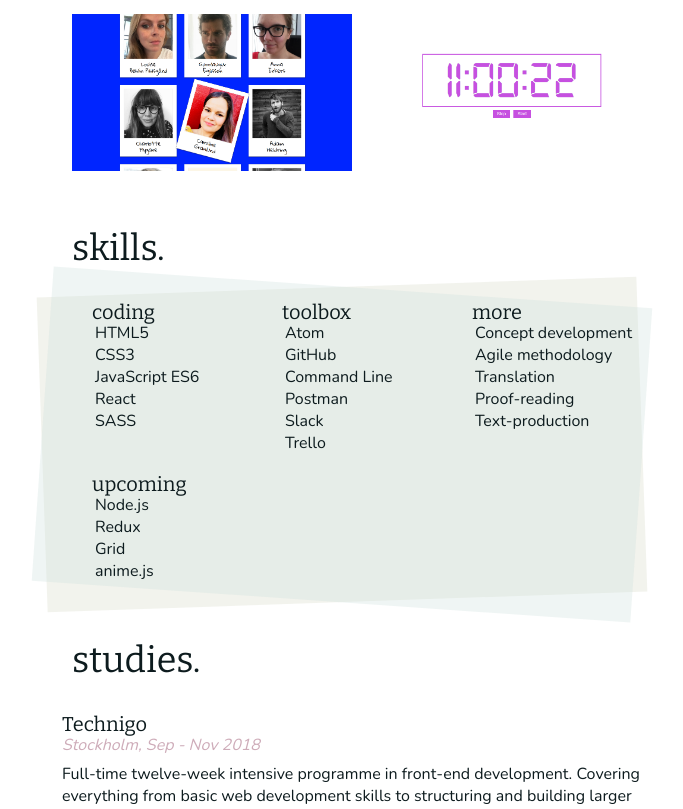
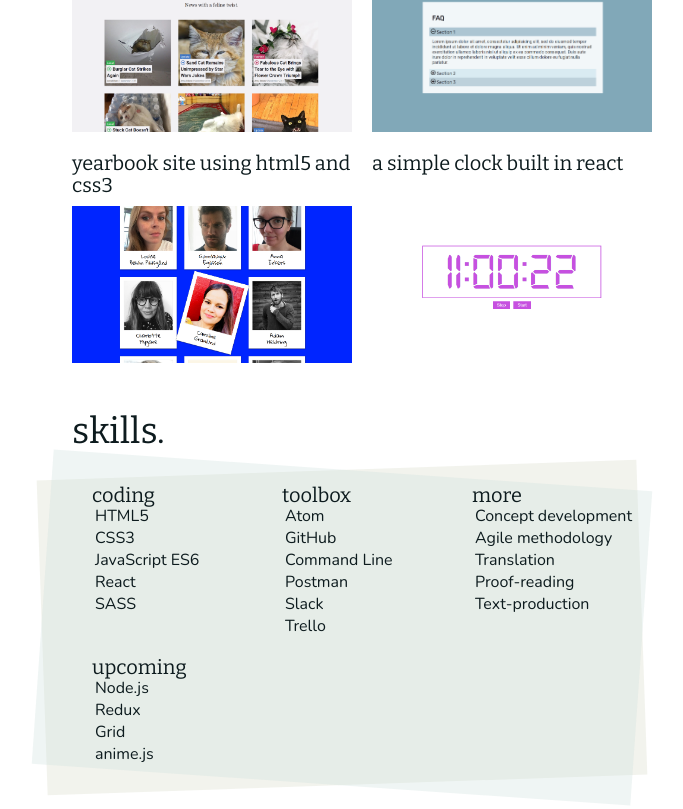
Before and after one commit to Hilwynn/personal-portfolio-technigo, a React (Create React App) app: page /#/ in a window 1280 px wide. Shown: the part 1463-2272 px from the top of the page, without its empty margins (278-961 px from the left). Built offline with nearby package versions, Linux system fonts and the light colour scheme.

Commit message:
Moved project title from hover to above the image on landing page

```diff
--- a/src/App.css
+++ b/src/App.css
@@ -16,7 +16,7 @@ button {
   font-weight: 600;
 }
 
-h1, h2 {
+h1, h2, h3 {
   font-family: Bitter, serif;
   text-transform: lowercase;
 }
@@ -27,7 +27,6 @@ h2 {
 }
 
 h3 {
-  font-family: Nunito, sans-serif;
   font-size: 2rem;
 }
 
@@ -40,6 +39,7 @@ h4 {
 }
 
 img {
+  display: block;
   height: auto;
   width: 100%;
 }
--- a/src/Components/CasePreview/index.js
+++ b/src/Components/CasePreview/index.js
@@ -11,9 +11,13 @@ export default class CasePreview extends Component {
 
     return (
       <Link to={`/case/${url}`} className="case-card">
-        <article>
-          <img src={`${process.env.PUBLIC_URL}/images/cases/${image}`} alt={title} />
-          <h3 className="centered">{title}<br /><i className="fas fa-angle-down" /></h3>
+        <article className="case-card-inner">
+          <div className="case-title">
+            <h3>{title}</h3>
+          </div>
+          <div className="case-image">
+            <img src={`${process.env.PUBLIC_URL}/images/cases/${image}`} alt={title} />
+          </div>
         </article>
       </Link>
     )
--- a/src/Pages/LandingPage/index.js
+++ b/src/Pages/LandingPage/index.js
@@ -81,7 +81,7 @@ export default class LandingPage extends Component {
             <span className="bullet pink">&#9679;</span>
             HTML5, CSS3, JavaScript, ES6, JSX, React, APIs
             <span className="bullet pink">&#9679;</span>
-            3 sprints with demos at Volumental, Bonnier News, Comprend and Svenska spel
+            6 sprints with demos at Volumental, Bonnier News, Comprend and Svenska spel
           </p>
           <div className="cases">
             {casesJson.cases.map(project =>
--- a/src/Pages/LandingPage/style.css
+++ b/src/Pages/LandingPage/style.css
@@ -115,28 +115,27 @@
 }
 
 .case-card {
+  display: flex;
   margin: 1rem;
-  position: relative;
-  text-align: center;
   width: calc(50% - 2rem);
 }
 
-.case-card img:hover {
-  filter: contrast(0) sepia(100%) hue-rotate(116deg) brightness(1.4) saturate(0.28);
+.case-card h3 {
+  color: var(--black);
 }
 
-.centered {
-  color: white;
-  display: none;
-  left: 50%;
-  pointer-events: none;
-  position: absolute;
-  top: 50%;
-  transform: translate(-50%, -50%);
+.cases a:hover {
+  color: var(--pink);
 }
 
-.case-card img:hover ~ .centered {
-  display: block;
+.case-card-inner {
+  display: flex;
+  flex-direction: column;
+  justify-content: space-between;
+}
+
+.case-title {
+  margin-bottom: 1rem;
 }
 
 .skill-list-wrapper {
@@ -144,15 +143,6 @@
   flex-wrap: wrap;
   margin-top: 3.6rem;
   padding-left: 3rem;
-}
-
-.skill-list-wrapper h3,
-.studies-wrapper h3 {
-  font-family: Bitter, serif;
-}
-
-.skill-list-wrapper h3 {
-  text-transform: lowercase;
 }
 
 .skill-list {
--- a/src/cases.json
+++ b/src/cases.json
@@ -21,7 +21,7 @@
     "description" : "Weather app for the cities of Stockholm, Gothenburg and Malmoe using information from the Open Weather API. The background changes colour depending on the current temperature. Optimized for desktop.",
     "urls" : {
       "site": "weatherapp",
-      "live": "path",
+      "live": "https://hilwynn.github.io/weather-app",
       "code": "https://github.com/Hilwynn/weather-app"
     },
     "code" : ["HTML5", "CSS3", "ES6", "External API"],
@@ -49,7 +49,7 @@
     "description" : "Product page built in React using a custom JSON file of products. The page is fully responsive with media queries for mobile and tablet.",
     "urls" : {
       "site": "productpage",
-      "live": "path",
+      "live": "https://hilwynn.github.io/product-page",
       "code": "https://github.com/Hilwynn/product-page"
     },
     "code" : ["HTML5", "CSS3", "ES6", "React", "Custom API"],
@@ -105,7 +105,7 @@
     "description" : "A simple real-time clock built in React, featuring start and stop buttons. The background colour changes depending on the time of day.",
     "urls" : {
       "site": "clock",
-      "live": "path",
+      "live": "https://hilwynn.github.io/simple-clock",
       "code": "https://github.com/Hilwynn/simple-clock"
     },
     "code" : ["HTML5", "CSS3", "ES6", "React"],
```
